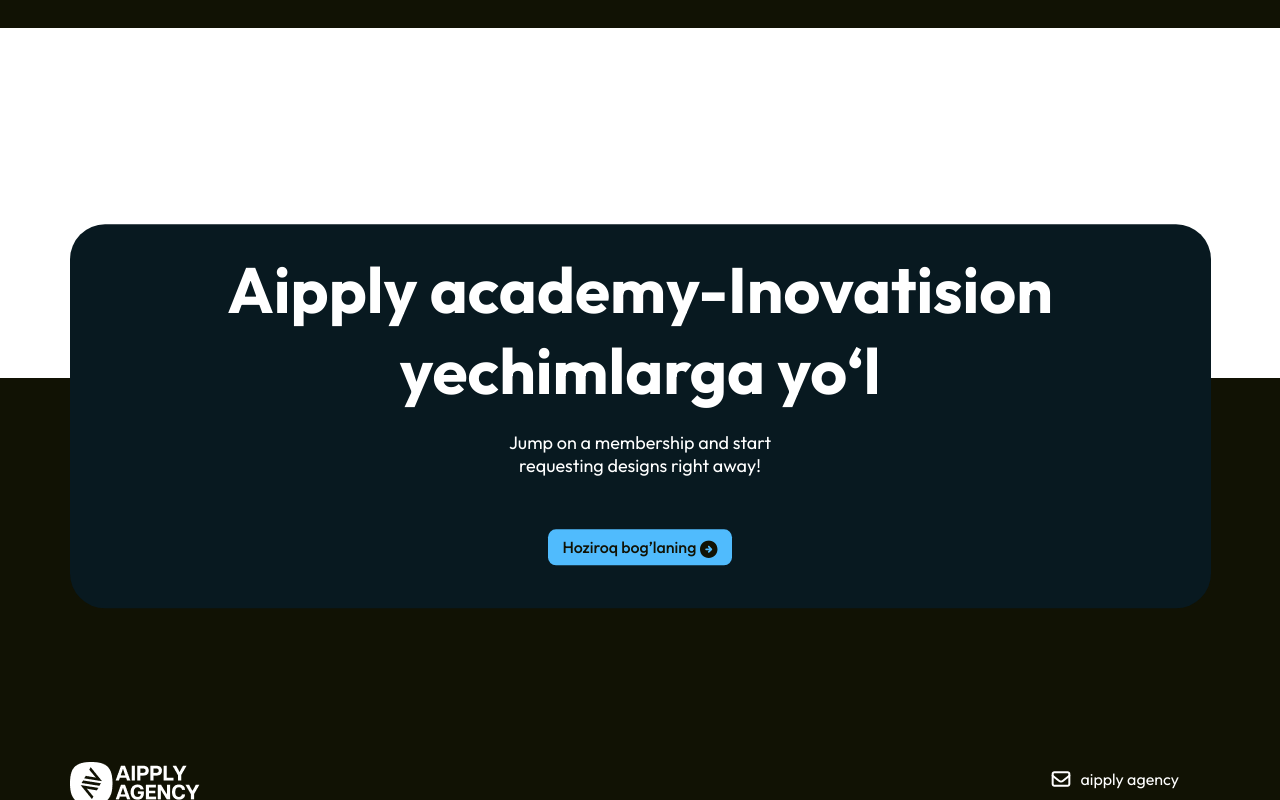
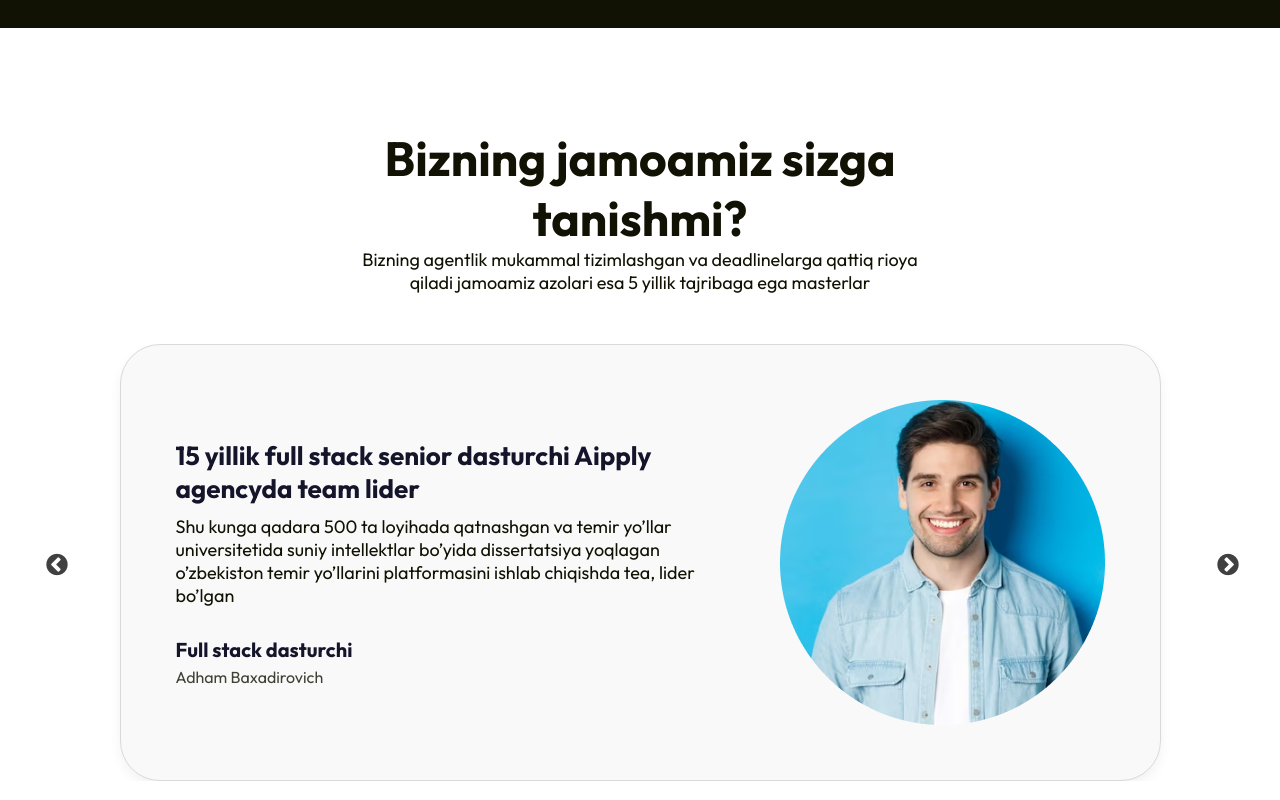
Before and after one commit to Otelbayev/Aipply-Agency, a React (Vite) app: page / in a window 1280 px wide. Shown: the part 7360-8160 px from the top of the page. Built offline with nearby package versions, Linux system fonts and the light colour scheme.

Commit message:
Out slider

```diff
--- a/package.json
+++ b/package.json
@@ -17,6 +17,8 @@
     "react-dom": "^18.3.1",
     "react-i18next": "^15.0.1",
     "react-router-dom": "^6.26.0",
+    "react-slick": "^0.30.2",
+    "slick-carousel": "^1.8.1",
     "styled-components": "^6.1.12",
     "vite-plugin-svgr": "^4.2.0",
     "yarn": "^1.22.22"
--- a/src/components/Home/index.jsx
+++ b/src/components/Home/index.jsx
@@ -7,6 +7,7 @@
 import About from "../About";
 import Projects from "../Projects";
 import Services from "../Services";
+import Our from "../Our";
 
 const Home = () => {
   const [open, setOpen] = useState(false);
@@ -19,6 +20,7 @@
         <About />
         <Projects />
         <Services />
+        <Our />
         <FAQ />
         <Footer />
       </div>
--- /dev/null
+++ b/src/components/Our/Item.jsx
@@ -0,0 +1,26 @@
+import React from "react";
+import { SliderItem } from "./style";
+import user from "../../assets/user.png";
+
+const Item = () => {
+  return (
+    <SliderItem>
+      <div className="left">
+        <div className="left__title">
+          15 yillik full stack senior dasturchi Aipply agencyda team lider
+        </div>
+        <div className="left__desc">
+          Shu kunga qadara 500 ta loyihada qatnashgan va temir yo’llar
+          universitetida suniy intellektlar bo’yida dissertatsiya yoqlagan
+          o’zbekiston temir yo’llarini platformasini ishlab chiqishda tea, lider
+          bo’lgan
+        </div>
+        <div className="left__degree">Full stack dasturchi</div>
+        <div className="left__name">Adham Baxadirovich</div>
+      </div>
+      <img className="right" src={user} />
+    </SliderItem>
+  );
+};
+
+export default Item;
--- /dev/null
+++ b/src/components/Our/index.jsx
@@ -0,0 +1,39 @@
+import React from "react";
+import { Container } from "./style";
+import Slider from "react-slick";
+import Item from "./Item";
+
+const Our = () => {
+  const settings = {
+    infinite: true,
+    speed: 500,
+    slidesToShow: 1,
+    slidesToScroll: 1,
+  };
+  return (
+    <Container>
+      <div className="container">
+        <div className="top">
+          <div className="title">Bizning jamoamiz sizga tanishmi?</div>
+          <div className="desc">
+            Bizning agentlik mukammal tizimlashgan va deadlinelarga qattiq rioya
+            qiladi jamoamiz azolari esa 5 yillik tajribaga ega masterlar
+          </div>
+        </div>
+        <div className="slider">
+          <Slider {...settings}>
+            <Item />
+            <Item />
+            <Item />
+            <Item />
+            <Item />
+            <Item />
+            <Item />
+          </Slider>
+        </div>
+      </div>
+    </Container>
+  );
+};
+
+export default Our;
--- /dev/null
+++ b/src/components/Our/style.js
@@ -0,0 +1,78 @@
+import styled from "styled-components";
+
+export const Container = styled.div`
+  background-color: #fff;
+  color: var(--secondaryColor);
+  padding: 100px 0;
+  .top {
+    width: 50%;
+    margin: 0 auto;
+  }
+  .slider {
+    margin-top: 50px;
+  }
+
+  @media (max-width: 900px) {
+    .top {
+      width: 100%;
+    }
+  }
+`;
+
+export const SliderItem = styled.div`
+  border: 1px solid rgba(217, 217, 217, 1);
+  padding: 10px;
+  margin: 0 50px;
+  box-shadow: 0px 6px 12px 0px rgba(0, 0, 0, 0.05);
+  background: rgba(249, 249, 249, 1);
+  border-radius: 40px;
+  padding: 55px;
+  display: flex;
+  align-items: center;
+  gap: 50px;
+  .left {
+    width: 65%;
+    &__title {
+      color: rgba(20, 20, 43, 1);
+      font-size: 26px;
+      font-weight: 700;
+    }
+    &__desc {
+      font-size: 18px;
+      font-weight: 400;
+      padding: 10px 0 30px;
+    }
+    &__degree {
+      font-size: 20px;
+      font-weight: 700;
+      color: rgba(20, 20, 43, 1);
+    }
+    &__name {
+      color: rgba(17, 18, 4, 0.8);
+      font-size: 16px;
+      font-weight: 400;
+      padding-top: 5px;
+    }
+  }
+  .right {
+    width: 35%;
+  }
+  @media screen and (max-width: 900px) {
+    flex-direction: column-reverse;
+    margin: 0;
+    padding: 25px;
+    gap: 20px;
+    .left {
+      width: 100%;
+      &__title {
+        font-size: 24px;
+      }
+      &__desc {
+        font-size: 18px;
+      }
+    }
+    .right {
+      width: 50%;
+    }
+  }
+`;
--- a/src/index.css
+++ b/src/index.css
@@ -65,3 +65,16 @@
     font-size: 28px;
   }
 }
+
+.slick-prev:before,
+.slick-next:before {
+  color: black !important;
+  font-size: 25px !important;
+}
+
+@media screen and (max-width: 900px) {
+  .slick-prev:before,
+  .slick-next:before {
+    display: none !important;
+  }
+}
--- a/src/root/index.jsx
+++ b/src/root/index.jsx
@@ -1,6 +1,8 @@
 import { BrowserRouter, Route, Routes } from "react-router-dom";
 import HomePage from "../views/HomePage";
 import NotfoundPage from "../views/NotfoundPage";
+import "slick-carousel/slick/slick.css";
+import "slick-carousel/slick/slick-theme.css";
 
 export const Root = () => {
   return (
```
Also changed, not shown: src/assets/user.png (added), 1 other file (tests, documents, lock files or other folders).
